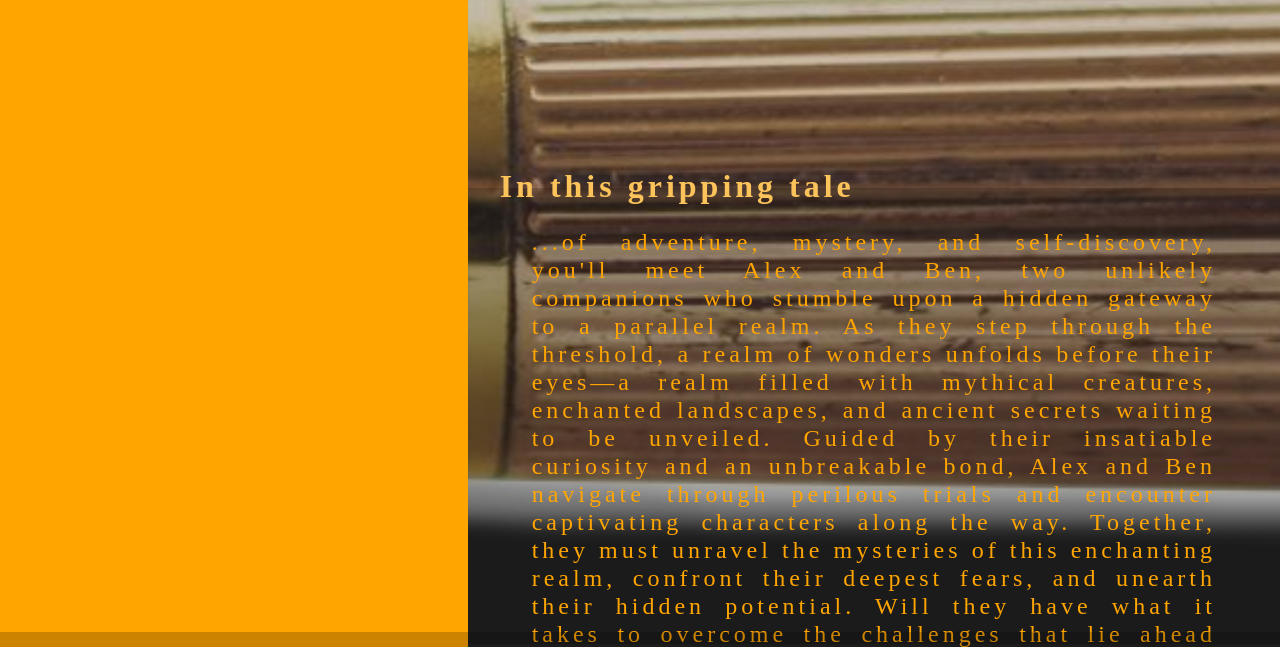
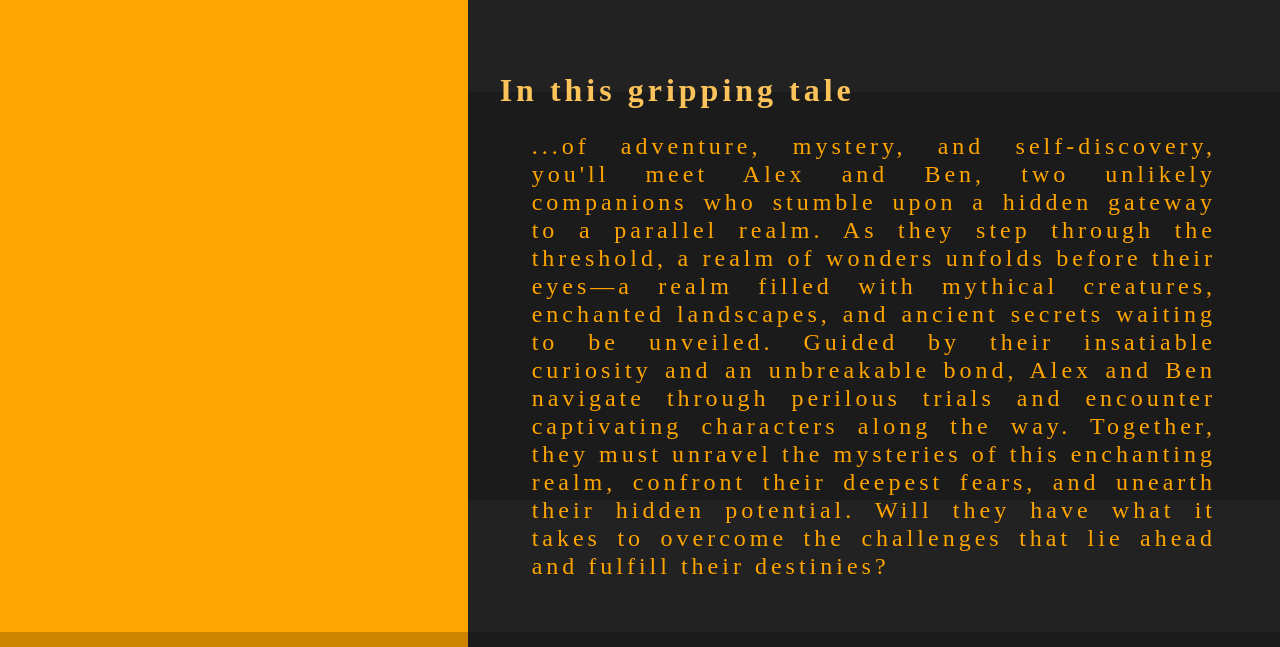
Before and after one commit to VKS-8/Javascript-test-landing-page, a plain HTML site: page index.html in a window 1280 px wide. Shown: the part 1000-1647 px from the top of the page. Drawn offline with Linux system fonts and the light colour scheme.

Commit message:
Adjust section 2 alignment in viewport

```diff
--- a/styles.css
+++ b/styles.css
@@ -246,19 +246,18 @@ section {
 
 .textContainer:nth-child(odd) {
   max-width: 1500px;
-  padding: 0 2rem 3rem;
-  margin: 15rem auto 0;
+  padding: 0 2rem;
+  margin: 0 auto;
 }
 
 .textContainer:nth-child(even) {
   max-width: 1500px;
   padding: 0 2rem 3rem;
-
+  margin: 0 auto;
 }
 
 .textContainer h2 {
   font-size: 2rem;
-
 }
 
 .textContainer p {
@@ -279,7 +278,6 @@ section:nth-child(odd) h2 {
   margin: -1rem 0 0;
   color: #fcc35a;
 }
-
 
 section:nth-child(odd) p {
   height: 40vh;
@@ -303,11 +301,8 @@ section:nth-child(even) p {
   color: #ffa500;
 }
 
-section:nth-child(even) {
-  background-image: url('images/art-lasovsky-8XddFc6NkBY-unsplash-transparent-background-80%-opacity.png');
-  background-size: cover;
-  background-position: center;
-  color: #fff;
+section:nth-child(3) {
+  padding: 15rem 0 0;
 }
 
 .textOverlay {
```
